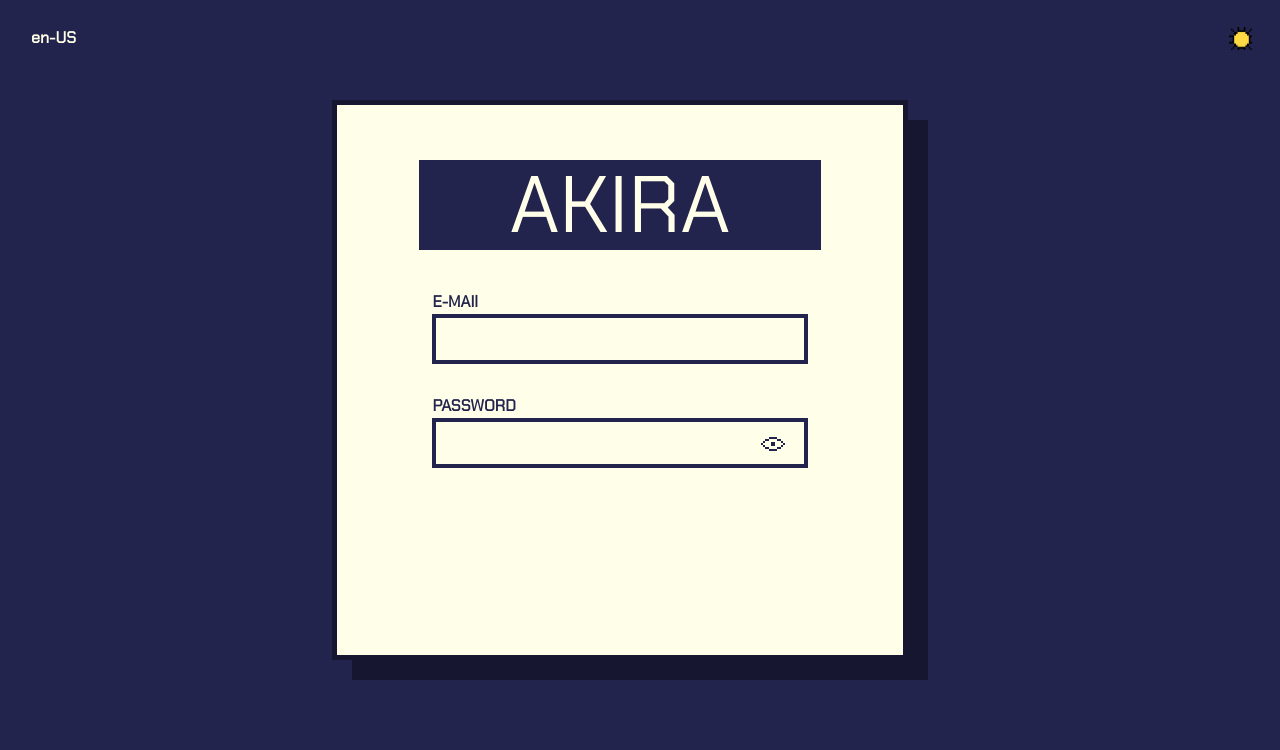
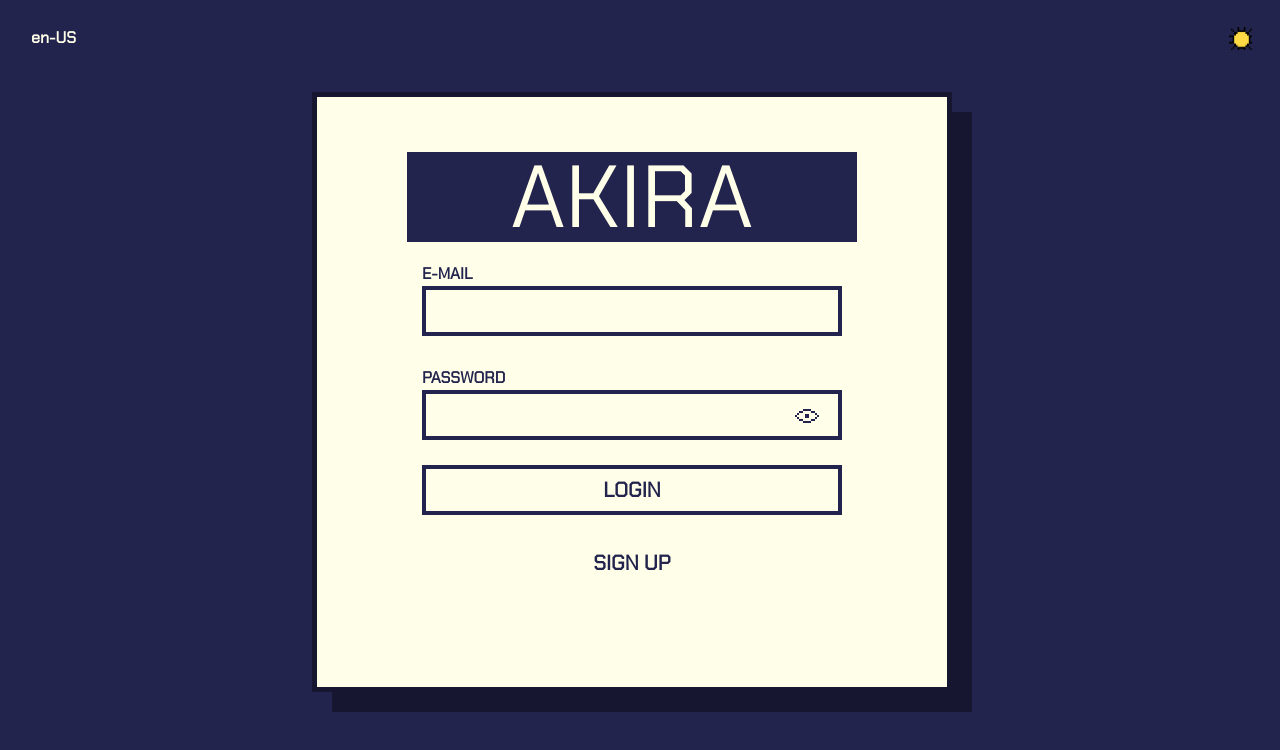
Before and after one commit to joneakira/akira-todo, a Next.js app: page / in a window 1280 px wide. Shown: the top 750 px of the page. Built offline with nearby package versions, Linux system fonts and the light colour scheme.

Commit message:
layout signup component

```diff
--- a/src/components/akiraPlate/akiraPlate.js
+++ b/src/components/akiraPlate/akiraPlate.js
@@ -2,15 +2,16 @@ import { Flex, Text, keyframes } from "@chakra-ui/react"
 import { motion } from "framer-motion"
 
 const AkiraPlate = () => {
-  const animationKeyFrames = keyframes`
-    0% {opacity: 0;}
-    100% {opacity: 1;}
+  const animationKeyframes = keyframes`
+    0% {transform: scale(0.8); opacity: 0;}
+    100% {transform: scale(1); opacity: 1;}
   `
 
-  const animation = `${animationKeyFrames} 2s`;
+  const animation = `${animationKeyframes} 1.5s`;
   return(
     <Flex
-    my={'40px'}
+    mt={'40px'}
+    mb={'20px'}
     as={motion.div}
     width={'75%'}
     height={'90px'}
@@ -18,8 +19,11 @@ const AkiraPlate = () => {
     justifyContent={'center'}
     alignItems={'center'}
     backgroundColor={'bg.200'}
-    animation={animation} >
-      <Text color={'bg.100'} >
+    animation={animation}
+    minWidth={'190px'} >
+      <Text
+      fontSize={{base: '3rem', 'md': '4rem', 'lg': '5.5rem'}}
+      color={'bg.100'} >
         AKIRA
       </Text>
     </Flex>
--- a/src/components/signin/signin.js
+++ b/src/components/signin/signin.js
@@ -1,4 +1,4 @@
-import { useState, useEffect } from 'react'
+import { useState } from 'react'
 import {
   Flex,
   FormControl,
@@ -6,25 +6,47 @@ import {
   Input,
   InputRightElement,
   Button,
-  Text
+  Text,
+  keyframes,
+  Box
 } from "@chakra-ui/react"
+
+import { useTranslation } from 'react-i18next'
+import { motion } from 'framer-motion'
+
 import AkiraPlate from "../akiraPlate/akiraPlate"
-import { useTranslation } from 'react-i18next'
 
 import OpenEye from '../../assets/icons/open_eye.svg'
 import ClosedEye from '../../assets/icons/closed_eye.svg'
 
-const SignIn = (type, setType) => {
+
+
+const SignIn = ({type, setType}) => {
   const {t, i18n} = useTranslation()
   const [email, setEmail] = useState('')
   const [password, setPassword] = useState('')
   const [secure, setSecure] = useState(true)
+  const [isLoading, setIsLoading] = useState(false)
 
+  const handleSignIn = () => {
+    setIsLoading(!isLoading)
+  }
 
+  const handleEmailChange = (e) => {
+    setEmail(e.target.value)
+  }
 
-  const handleChangeText = (event, f) => {
-    f(event.target.value)
+  const handlePasswordChange = (e) => {
+    setPassword(e.target.value)
   }
+
+  const animationKeyframes = keyframes`
+    0% {opacity: 0.3;}
+    100% {opacity: 1;}
+  `
+
+  const animation = `${animationKeyframes} 2s`;
+
   return(
     <Flex
     width={'100%'}
@@ -36,6 +58,8 @@ const SignIn = (type, setType) => {
       <AkiraPlate />
       <FormControl alignSelf={'center'}>
       <Flex
+      as={motion.div}
+      animation={animation}
       width={'100%'}
       alignItems={'center'}
       direction={'column'}
@@ -45,23 +69,31 @@ const SignIn = (type, setType) => {
             {t('email')}
           </Text>
         </Flex>
-
         <Input
+        value={email}
+        onChange={(e) => handleEmailChange(e)}
+        textColor={'bg.200'}
         px={'5px'}
         variant={'unstyled'}
         borderRadius={0}
         borderWidth={'4px'}
         borderColor={'bg.200'}
         width={'70%'}
-          height={'50px'}
-          type={'text'} />
+        height={'50px'} />
       </Flex>
       <Flex
+      as={motion.div}
+      animation={animation}
       width={'100%'}
       alignItems={'center'}
       direction={'column'}>
-        <Flex width={'70%'} alignItems={'flex-start'}>
-          <Text fontWeight={'600'} fontSize={'1rem'} color={'bg.200'}>
+        <Flex
+        width={'70%'}
+        alignItems={'flex-start'}>
+          <Text
+          fontWeight={'600'}
+          fontSize={'1rem'}
+          color={'bg.200'}>
             {t('password')}
           </Text>
         </Flex>
@@ -74,6 +106,9 @@ const SignIn = (type, setType) => {
         width={'70%'}
         height={'50px'} >
           <Input
+          textColor={'bg.200'}
+          value={password}
+          onChange={(e) => handlePasswordChange(e)}
           pl={'5px'}
           pr={'5px'}
           type={secure ? 'password' : 'text'} />
@@ -95,6 +130,57 @@ const SignIn = (type, setType) => {
             </InputRightElement>
           </InputGroup>
         </Flex>
+        <Flex
+        mt={'25px'}
+        mb={'15px'}
+        alignItems={'center'}
+        justifyContent={'center'} >
+          <Button
+          onClick={handleSignIn}
+          backgroundColor={'bg.100'}
+          colorScheme={'blackAlpha'}
+          isLoading={isLoading}
+          alignItems={'center'}
+          justifyContent={'center'}
+          borderRadius={0}
+          borderWidth={'4px'}
+          borderColor={'bg.200'}
+          height={'50px'}
+          width={'70%'}
+          _hover={{
+            bg: '#FFFFF9'
+          }} >
+            <Text
+            fontWeight={'600'}
+            fontSize={'1.3rem'}
+            color={'bg.200'}>
+              {t('login')}
+            </Text>
+          </Button>
+        </Flex>
+
+        <Flex
+        my={'25px'}
+        alignItems={'center'}
+        justifyContent={'center'} >
+          <Button
+          width={{base: '200px', 'lg': '240px'}}
+          height={{base: '45px'}}
+          onClick={() => setType('signup')}
+          _hover={{
+            borderBottomColor: '#23244D',
+            borderWidth: '4px'
+          }}
+          variant={'link'}
+          borderRadius={0} >
+            <Text
+            fontWeight={'600'}
+            fontSize={'1.3rem'}
+            color={'bg.200'} >
+              {t('signup')}
+            </Text>
+          </Button>
+        </Flex>
       </FormControl>
     </Flex>
   )
--- a/src/components/signup/signup.js
+++ b/src/components/signup/signup.js
@@ -1,14 +1,287 @@
-import { Box, Flex } from "@chakra-ui/react"
-import AkiraPlate from "../akiraPlate/akiraPlate"
+import { useState } from 'react'
+import {
+  Flex,
+  FormControl,
+  keyframes,
+  Input,
+  Text,
+  Button,
+  InputGroup,
+  InputRightElement,
+  Box
+} from "@chakra-ui/react"
+import { motion } from "framer-motion"
+import { useTranslation } from "react-i18next"
 
-const SignUp = (type, setType) => {
+import BackIcon from '../../assets/icons/back.svg'
+import OpenEye from '../../assets/icons/open_eye.svg'
+import ClosedEye from '../../assets/icons/closed_eye.svg'
+
+const SignUp = ({type, setType}) => {
+  const {t, i18n} = useTranslation()
+
+  const [username, setUsername] = useState()
+  const [email, setEmail] = useState()
+  const [password, setPassword] = useState()
+  const [passwordConfirmation, setPasswordConfirmation] = useState()
+  const [securePass, setSecurePass] = useState(true)
+  const [secureConfirm, setSecureConfirm] = useState(true)
+  const [isLoading, setIsLoading] = useState(false)
+
+  const animationKeyframes = keyframes`
+    0% {opacity: 0.3;}
+    100% {opacity: 1;}
+  `
+
+  const animationA = `${animationKeyframes} 2s`;
+  const animationB = `${animationKeyframes} 4s`;
+  const animationC = `${animationKeyframes} 6s`;
+  const animationD = `${animationKeyframes} 8s`;
+
+
+  const handleUsernameChange = (e) => {
+    setUsername(e.target.value)
+  }
+
+  const handleEmailChange = (e) => {
+    setEmail(e.target.value)
+  }
+
+  const handlePasswordChange = (e) => {
+    setPassword(e.target.value)
+  }
+
+  const handlePasswordConfirmationChange = (e) => {
+    setPasswordConfirmation(e.target.value)
+  }
+
+  const handleSignUp = () => {
+
+  }
+
   return(
     <Flex
     width={'100%'}
     height={'100%'}
-    justifyContent={'space-between'}
+    direction={'column'}
+    justifyContent={'flex-start'}
+    alignItems={'center'}
     padding={'15px'}>
-      <AkiraPlate />
+      <Flex
+      width={'100%'}
+      justifyContent={'flex-start'}>
+        <Button
+        variant={'ghost'}
+        backgroundColor={'bg.100'}
+        onClick={() => setType('signin')}
+        _focus={{
+          backgroundColor: '#FFFFE9'
+        }}
+        _hover={{
+          backgroundColor: '#FFFFE9',
+          borderWidth: '4px',
+
+        }}
+        width={'55px'}
+        height={'50px'}
+        alignItems={'center'}
+        justifyContent={'center'}
+        paddingVertical={'15px'}>
+          <Box
+          width={'65%'}
+          height={'75%'}
+          backgroundColor={'bg.200'}
+          position={'absolute'} />
+          <Flex
+          position={'absolute'}
+          elevation={3}
+          _hover={{
+            opacity: 0.8
+          }} >
+
+            <BackIcon />
+          </Flex>
+        </Button>
+
+      </Flex>
+
+      <FormControl alignSelf={'center'}>
+
+        <Flex
+        pt={'20px'}
+        as={motion.div}
+        animation={animationA}
+        width={'100%'}
+        alignItems={'center'}
+        direction={'column'}
+        mb={'10px'}>
+          <Flex width={'70%'} alignItems={'flex-start'}>
+            <Text fontWeight={'600'} color={'bg.200'} fontSize={'1rem'}>
+              {t('username')}
+            </Text>
+          </Flex>
+          <Input
+          value={username}
+          onChange={(e) => handleUsernameChange(e)}
+          textColor={'bg.200'}
+          px={'5px'}
+          variant={'unstyled'}
+          borderRadius={0}
+          borderWidth={'4px'}
+          borderColor={'bg.200'}
+          width={'70%'}
+          height={{base: '40px', 'md': '50px'}} />
+        </Flex>
+
+        <Flex
+        pt={'10px'}
+        as={motion.div}
+        animation={animationB}
+        width={'100%'}
+        alignItems={'center'}
+        direction={'column'}
+        mb={'10px'}>
+          <Flex width={'70%'} alignItems={'flex-start'}>
+            <Text fontWeight={'600'} color={'bg.200'} fontSize={'1rem'}>
+              {t('email')}
+            </Text>
+          </Flex>
+          <Input
+          onError={(e) => console.log(e)}
+          type={'email'}
+          value={email}
+          onChange={(e) => handleEmailChange(e)}
+          textColor={'bg.200'}
+          px={'5px'}
+          variant={'unstyled'}
+          borderRadius={0}
+          borderWidth={'4px'}
+          borderColor={'bg.200'}
+          width={'70%'}
+          height={{base: '40px', 'md': '50px'}} />
+        </Flex>
+
+        <Flex
+        pt={'10px'}
+        as={motion.div}
+        animation={animationC}
+        width={'100%'}
+        alignItems={'center'}
+        direction={'column'}
+        mb={'10px'}>
+          <Flex width={'70%'} alignItems={'flex-start'}>
+            <Text fontWeight={'600'} color={'bg.200'} fontSize={'1rem'}>
+              {t('password')}
+            </Text>
+          </Flex>
+          <InputGroup
+          variant={'unstyled'}
+          borderRadius={0}
+          borderWidth={'4px'}
+          borderColor={'bg.200'}
+          width={'70%'}
+          height={{base: '40px', 'md': '50px'}} >
+            <Input
+            textColor={'bg.200'}
+            value={password}
+            onChange={(e) => handlePasswordChange(e)}
+            px={'5px'}
+            type={securePass ? 'password' : 'text'} />
+              <InputRightElement width={{base: '3.5rem', 'md': '4.5'}}>
+                <Button
+                left={'5px'}
+                top={'-3px'}
+                size='sm'
+                width={'3rem'}
+                height={{base: '2.5rem', 'md': '3rem'}}
+                variant={'ghost'}
+                onClick={() => setSecurePass(!securePass)}>
+                  {
+                    securePass ?
+                    <OpenEye /> :
+                    <ClosedEye />
+                  }
+                </Button>
+              </InputRightElement>
+          </InputGroup>
+        </Flex>
+
+        <Flex
+        pt={'10px'}
+        as={motion.div}
+        animation={animationD}
+        width={'100%'}
+        alignItems={'center'}
+        direction={'column'}
+        mb={'10px'}>
+          <Flex width={'70%'} alignItems={'flex-start'}>
+            <Text fontWeight={'600'} color={'bg.200'} fontSize={'1rem'}>
+              {t('confirmPassword')}
+            </Text>
+          </Flex>
+          <InputGroup
+          variant={'unstyled'}
+          borderRadius={0}
+          borderWidth={'4px'}
+          borderColor={'bg.200'}
+          width={'70%'}
+          height={{base: '40px', 'md': '50px'}} >
+            <Input
+            textColor={'bg.200'}
+            value={passwordConfirmation}
+            onChange={(e) => handlePasswordConfirmationChange(e)}
+            px={'5px'}
+            type={secureConfirm ? 'password' : 'text'} />
+              <InputRightElement width={{base: '3.5rem', 'md': '4.5'}}>
+                <Button
+                left={'5px'}
+                top={'-3px'}
+                size='sm'
+                width={'3rem'}
+                height={{base: '2.5rem', 'md': '3rem'}}
+                variant={'ghost'}
+                onClick={() => setSecureConfirm(!secureConfirm)}>
+                  {
+                    secureConfirm ?
+                    <OpenEye /> :
+                    <ClosedEye />
+                  }
+                </Button>
+              </InputRightElement>
+          </InputGroup>
+        </Flex>
+
+        <Flex
+        mt={'25px'}
+        mb={'15px'}
+        alignItems={'center'}
+        justifyContent={'center'} >
+          <Button
+          onClick={handleSignUp}
+          backgroundColor={'bg.100'}
+          colorScheme={'blackAlpha'}
+          isLoading={isLoading}
+          alignItems={'center'}
+          justifyContent={'center'}
+          borderRadius={0}
+          borderWidth={'4px'}
+          borderColor={'bg.200'}
+          height={'50px'}
+          width={'70%'}
+          _hover={{
+            bg: '#FFFFF9'
+          }} >
+            <Text
+            fontWeight={'600'}
+            fontSize={'1.3rem'}
+            color={'bg.200'}>
+              {t('signup')}
+            </Text>
+          </Button>
+        </Flex>
+
+      </FormControl>
+
     </Flex>
   )
 }
--- a/src/pages/index.js
+++ b/src/pages/index.js
@@ -1,3 +1,4 @@
+import { useState, useEffect } from 'react'
 import {
   Alert,
   AlertIcon,
@@ -6,7 +7,6 @@ import {
   Box,
   Flex,
 } from '@chakra-ui/react';
-import { useState } from 'react';
 import { colors } from '../helpers/colors';
 import { useTranslation } from 'react-i18next';
 
@@ -46,9 +46,13 @@ const Home = () => {
       justifyContent={'center'}
       alignItems={'center'} >
         <Box
+        minWidth={'210px'}
+        position={'relative'}
+        right={-3}
+        bottom={-3}
         backgroundColor={colors.shadowA()}
-        width={'45vw'}
-        height={'70vh'} >
+        width={{base: '85vw', 'md': '50vw'}}
+        height={{base: '75vh'}} >
           <Box
           justifyContent={'center'}
           alignItems={'center'}
@@ -65,7 +69,6 @@ const Home = () => {
               type === 'signin' ?
               <SignIn type={type} setType={setType} /> :
               <SignUp type={type} setType={setType} />
-
             }
 
           </Box>
--- a/src/translation/i18n.js
+++ b/src/translation/i18n.js
@@ -6,10 +6,12 @@ const resources = {
   en: {
     translation: {
       "text": "Welcome to React and react-i18next",
-      "email": "E-MAIl",
+      "email": "E-MAIL",
       "password": "PASSWORD",
       "login": "LOGIN",
-      "signup": "SIGNUP"
+      "signup": "SIGN UP",
+      "username": "NAME",
+      "confirmPassword": "CONFIRM YOUR PASSWORD"
     }
   },
   pt: {
@@ -18,7 +20,9 @@ const resources = {
       "email": "E-MAIL",
       "password": "SENHA",
       "login": "ENTRAR",
-      "signup": "CADASTRAR-SE"
+      "signup": "CADASTRAR-SE",
+      "username": "NOME",
+      "confirmPassword": "CONFIRME SUA SENHA"
     }
   }
 };
```
Also changed, not shown: src/assets/icons/back.svg (added). Lines whose indentation alone changed are shown as unchanged.
